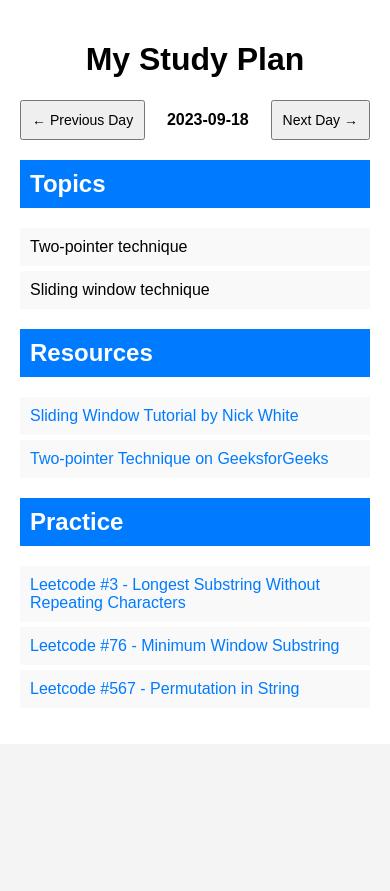
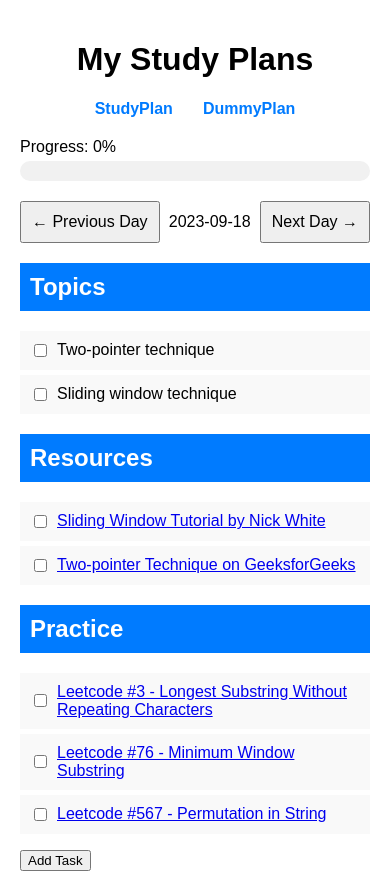
Before and after one commit to raghuvardhan/study-plan, a plain HTML site: page index.html in a window 390 px wide. Before the commit the page ends 844 px from the top, so only its background shows below. Drawn offline with Linux system fonts and the light colour scheme.

Commit message:
add new plan

```diff
--- a/index.html
+++ b/index.html
@@ -2,22 +2,57 @@
 <html lang="en">
 <head>
     <meta charset="UTF-8">
+    <meta name="viewport" content="width=device-width, initial-scale=1.0">
     <title>Study Plan App</title>
-    <meta name="viewport" content="width=device-width, initial-scale=1">
-    <link href="styles.css" rel="stylesheet">
+    <link rel="stylesheet" href="styles.css">
 </head>
 <body>
     <div class="container">
-        <h1>My Study Plan</h1>
+        <h1>My Study Plans</h1>
+
+        <!-- Navigation for selecting multiple plans -->
+        <nav id="menu">
+            <ul id="planMenu">
+                <!-- Dynamically populated menu items -->
+            </ul>
+        </nav>
+
+        <!-- Progress display -->
+        <div id="progressContainer">
+            <div id="progressText">Progress: <span id="progressPercent">0</span>%</div>
+            <div id="progressBar"><div id="progress"></div></div>
+        </div>
+
+        <!-- Navigation for dates -->
         <div class="navigation">
             <button id="prevDay">&larr; Previous Day</button>
             <span id="dateDisplay"></span>
             <button id="nextDay">Next Day &rarr;</button>
         </div>
+
         <div id="content">
             <!-- Study plan content will be injected here -->
         </div>
+
+        <button id="addTaskBtn">Add Task</button>
+
+        <!-- Add task form (hidden by default) -->
+        <div id="addTaskForm" class="hidden">
+            <h3>Add New Task</h3>
+            <label for="taskTitle">Title:</label>
+            <input type="text" id="taskTitle">
+            <label for="taskLink">Link (optional):</label>
+            <input type="url" id="taskLink">
+            <label for="taskSection">Section:</label>
+            <select id="taskSection">
+                <option value="topics">Topics</option>
+                <option value="resources">Resources</option>
+                <option value="practice">Practice</option>
+            </select>
+            <button id="submitTask">Submit Task</button>
+        </div>
     </div>
+
     <script src="script.js"></script>
 </body>
 </html>
--- a/script.js
+++ b/script.js
@@ -1,21 +1,56 @@
-// Fetch study plan data
-let studyPlan;
-fetch('studyPlan.json')
+// Dummy data and real data
+const plans = {
+    "studyPlan": "studyPlan.json",
+    "dummyPlan": "dummyPlan.json"
+};
+
+// Fetch the plan data and initialize app
+let currentPlan = "studyPlan";
+let studyPlan, currentDayIndex = 0;
+let checkedTasks = {};
+
+function fetchPlanData(plan) {
+    return fetch(plans[plan])
         .then(response => response.json())
         .then(data => {
             studyPlan = data;
             initializeApp();
         });
+}
 
+// Initialize the app
 function initializeApp() {
-    const dateDisplay = document.getElementById('dateDisplay');
-    const prevDayBtn = document.getElementById('prevDay');
-    const nextDayBtn = document.getElementById('nextDay');
-    const content = document.getElementById('content');
+    renderMenu();
+    renderDay(currentDayIndex);
+    document.getElementById('prevDay').addEventListener('click', prevDay);
+    document.getElementById('nextDay').addEventListener('click', nextDay);
+    document.getElementById('addTaskBtn').addEventListener('click', showAddTaskForm);
+    document.getElementById('submitTask').addEventListener('click', addTask);
+}
 
-    let currentDayIndex = getCurrentDayIndex();
+// Render menu with progress percentage
+function renderMenu() {
+    const menu = document.getElementById('planMenu');
+    menu.innerHTML = '';
+    for (let plan in plans) {
+        const menuItem = document.createElement('li');
+        const link = document.createElement('a');
+        link.href = '#';
+        link.textContent = plan.charAt(0).toUpperCase() + plan.slice(1);
+        link.addEventListener('click', () => switchPlan(plan));
+        menuItem.appendChild(link);
+        menu.appendChild(menuItem);
+    }
+}
+
+// Switch between plans
+function switchPlan(plan) {
+    currentPlan = plan;
+    fetchPlanData(plan);
+}
 
 function renderDay(index) {
+
     if (index < 0 || index >= studyPlan.length) {
         content.innerHTML = '<p>No study plan for this day.</p>';
         dateDisplay.textContent = 'N/A';
@@ -23,6 +58,8 @@ function initializeApp() {
     }
 
     const dayPlan = studyPlan[index];
+    const content = document.getElementById('content');
+    const dateDisplay = document.getElementById('dateDisplay');
     dateDisplay.textContent = dayPlan.date;
     content.innerHTML = '';
 
@@ -35,8 +72,14 @@ function initializeApp() {
         sectionDiv.appendChild(h2);
 
         const ul = document.createElement('ul');
-            section.items.forEach(item => {
+        section.items.forEach((item, i) => {
             const li = document.createElement('li');
+            const checkbox = document.createElement('input');
+            checkbox.type = 'checkbox';
+            checkbox.checked = checkedTasks[dayPlan.date] && checkedTasks[dayPlan.date][section.title] && checkedTasks[dayPlan.date][section.title][i] || false;
+            checkbox.addEventListener('change', () => toggleTaskCompletion(dayPlan.date, section.title, i, checkbox.checked));
+            li.appendChild(checkbox);
+
             if (item.link) {
                 const a = document.createElement('a');
                 a.href = item.link;
@@ -44,36 +87,77 @@ function initializeApp() {
                 a.textContent = item.text;
                 li.appendChild(a);
             } else {
-                    li.textContent = item.text;
+                li.appendChild(document.createTextNode(item.text));
             }
             ul.appendChild(li);
         });
         sectionDiv.appendChild(ul);
         content.appendChild(sectionDiv);
     });
+
+    updateProgress(dayPlan.date);
 }
 
-    function getCurrentDayIndex() {
-        const today = new Date();
-        const startDate = new Date(studyPlan[0].date);
-        const diffTime = today - startDate;
-        const diffDays = Math.floor(diffTime / (1000 * 60 * 60 * 24));
-        return diffDays >= 0 && diffDays < studyPlan.length ? diffDays : 0;
+// Toggle task completion and save it
+function toggleTaskCompletion(date, section, index, completed) {
+    if (!checkedTasks[date]) checkedTasks[date] = {};
+    if (!checkedTasks[date][section]) checkedTasks[date][section] = [];
+    checkedTasks[date][section][index] = completed;
+    updateProgress(date);
 }
 
-    prevDayBtn.addEventListener('click', () => {
+// Update progress bar
+function updateProgress(date) {
+    const dayPlan = studyPlan.find(plan => plan.date === date);
+    const totalTasks = dayPlan.sections.reduce((acc, section) => acc + section.items.length, 0);
+    const completedTasks = dayPlan.sections.reduce((acc, section) => acc + section.items.filter((_, i) => checkedTasks[date] && checkedTasks[date][section.title] && checkedTasks[date][section.title][i]).length, 0);
+
+    const progressPercent = Math.floor((completedTasks / totalTasks) * 100);
+    document.getElementById('progressPercent').textContent = progressPercent;
+    document.getElementById('progress').style.width = progressPercent + '%';
+}
+
+// Add task form toggle
+function showAddTaskForm() {
+    const form = document.getElementById('addTaskForm');
+    form.classList.toggle('hidden');
+}
+
+// Add new task to the plan
+function addTask() {
+    const title = document.getElementById('taskTitle').value;
+    const link = document.getElementById('taskLink').value;
+    const section = document.getElementById('taskSection').value;
+
+    const newTask = { text: title };
+    if (link) newTask.link = link;
+
+    const dayPlan = studyPlan[currentDayIndex];
+    const sectionToUpdate = dayPlan.sections.find(sec => sec.title.toLowerCase() === section);
+
+    if (sectionToUpdate) {
+        sectionToUpdate.items.push(newTask);
+    } else {
+        dayPlan.sections.push({ title: section.charAt(0).toUpperCase() + section.slice(1), items: [newTask] });
+    }
+
+    renderDay(currentDayIndex);
+}
+
+// Navigate to previous and next days
+function prevDay() {
     if (currentDayIndex > 0) {
         currentDayIndex--;
         renderDay(currentDayIndex);
     }
-    });
+}
 
-    nextDayBtn.addEventListener('click', () => {
+function nextDay() {
     if (currentDayIndex < studyPlan.length - 1) {
         currentDayIndex++;
         renderDay(currentDayIndex);
     }
-    });
+}
 
-    renderDay(currentDayIndex);
-}
+// Initialize with default study plan
+fetchPlanData(currentPlan);
--- a/styles.css
+++ b/styles.css
@@ -16,20 +16,47 @@ h1 {
     text-align: center;
 }
 
-.navigation {
-    display: flex;
-    justify-content: space-between;
-    align-items: center;
+#menu {
+    margin-bottom: 20px;
 }
 
-.navigation button {
-    padding: 10px;
-    font-size: 16px;
+#menu ul {
+    display: flex;
+    justify-content: center;
+    padding: 0;
 }
 
-#dateDisplay {
-    font-size: 18px;
+#menu li {
+    list-style-type: none;
+    margin: 0 15px;
+}
+
+#menu a {
+    text-decoration: none;
+    color: #007BFF;
     font-weight: bold;
+}
+
+#progressContainer {
+    margin-bottom: 20px;
+}
+
+#progressBar {
+    width: 100%;
+    height: 20px;
+    background-color: #f1f1f1;
+    border-radius: 10px;
+    overflow: hidden;
+}
+
+#progress {
+    height: 100%;
+    background-color: #4CAF50;
+    width: 0%;
+}
+
+#progressText {
+    margin-bottom: 5px;
 }
 
 .section {
@@ -51,23 +78,41 @@ h1 {
     background-color: #f9f9f9;
     padding: 10px;
     margin-bottom: 5px;
+    display: flex;
+    align-items: center;
 }
 
-.section a {
-    color: #007BFF;
-    text-decoration: none;
+.section li input[type="checkbox"] {
+    margin-right: 10px;
 }
 
-.section a:hover {
-    text-decoration: underline;
+.navigation {
+    display: flex;
+    justify-content: space-between;
+    align-items: center;
 }
 
-@media (max-width: 600px) {
-    .navigation button {
-        font-size: 14px;
-    }
+.navigation button {
+    padding: 10px;
+    font-size: 16px;
+}
 
-    #dateDisplay {
-        font-size: 16px;
-    }
+.hidden {
+    display: none;
 }
+
+#addTaskForm {
+    margin-top: 20px;
+}
+
+#addTaskForm label {
+    display: block;
+    margin-top: 10px;
+}
+
+#addTaskForm input,
+#addTaskForm select {
+    width: 100%;
+    padding: 8px;
+    margin-top: 5px;
+}
```
Also changed, not shown: dummyPlan.json (added, +29 -0 lines). Lines whose indentation alone changed are shown as unchanged.
